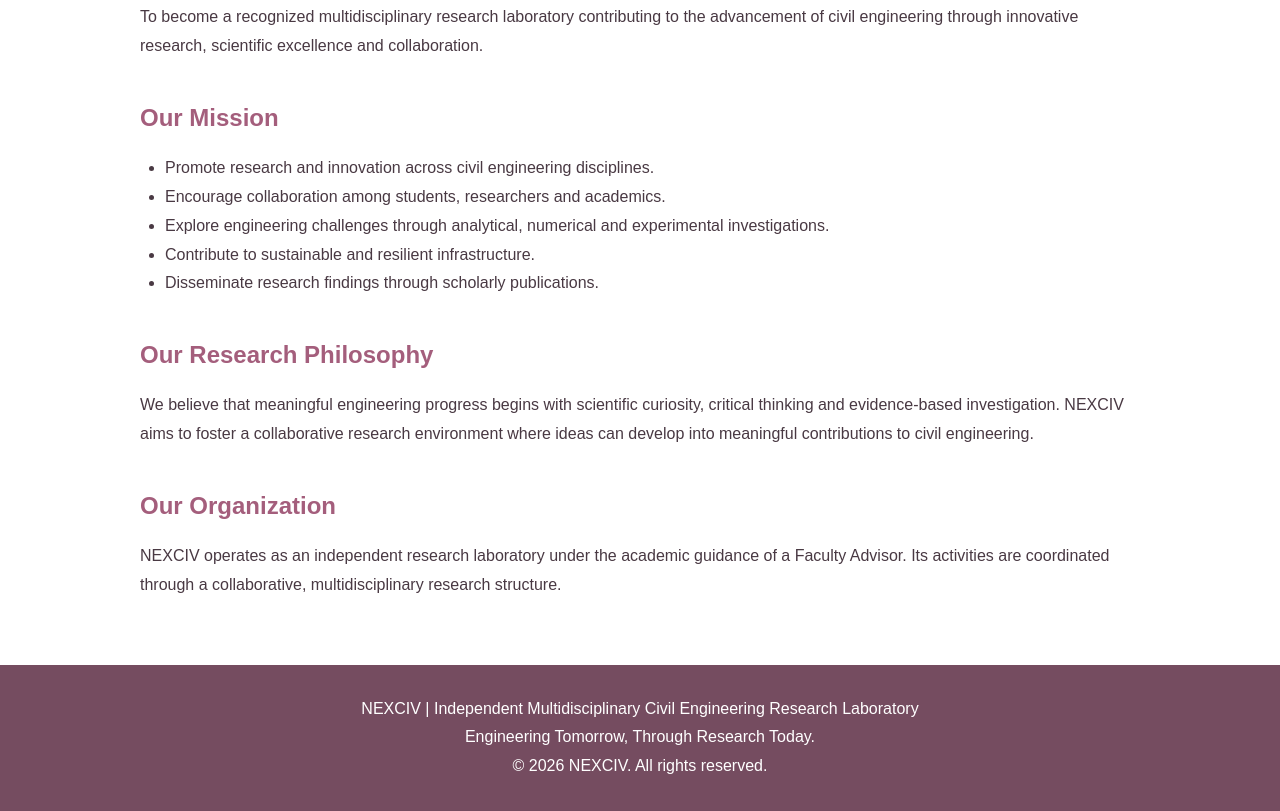
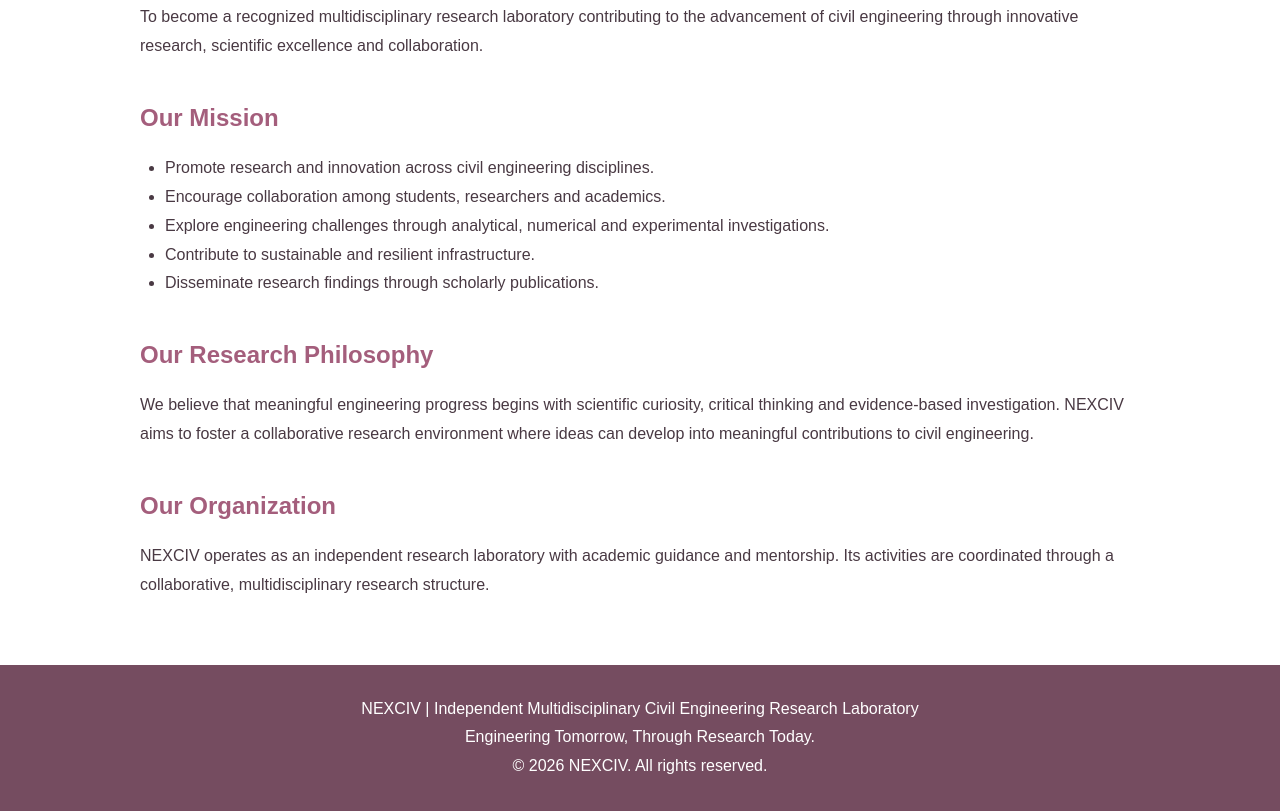
Before and after one commit to pujasahapuja302-bot/nexciv-website, a plain HTML site: page about.html in a window 1280 px wide. Shown: the part 744-1555 px from the top of the page. Drawn offline with Linux system fonts and the light colour scheme.

Commit message:
Update About NEXCIV content

```diff
--- a/about.html
+++ b/about.html
@@ -115,10 +115,10 @@
 
   <h2>Our Organization</h2>
   <p>
-    NEXCIV operates as an independent research laboratory under
-    the academic guidance of a Faculty Advisor. Its activities
-    are coordinated through a collaborative, multidisciplinary
-    research structure.
+    NEXCIV operates as an independent research laboratory with
+academic guidance and mentorship. Its activities are
+coordinated through a collaborative, multidisciplinary
+research structure.
   </p>
 </main>
 
```
